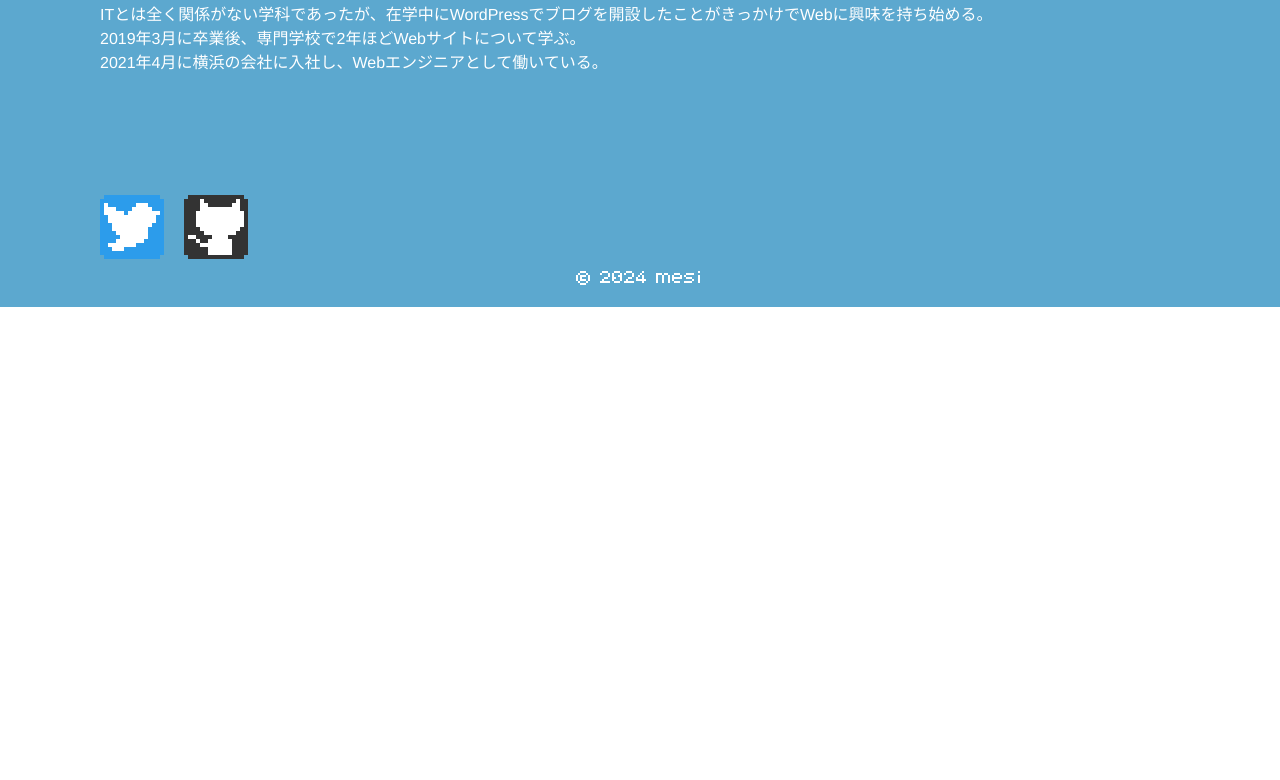
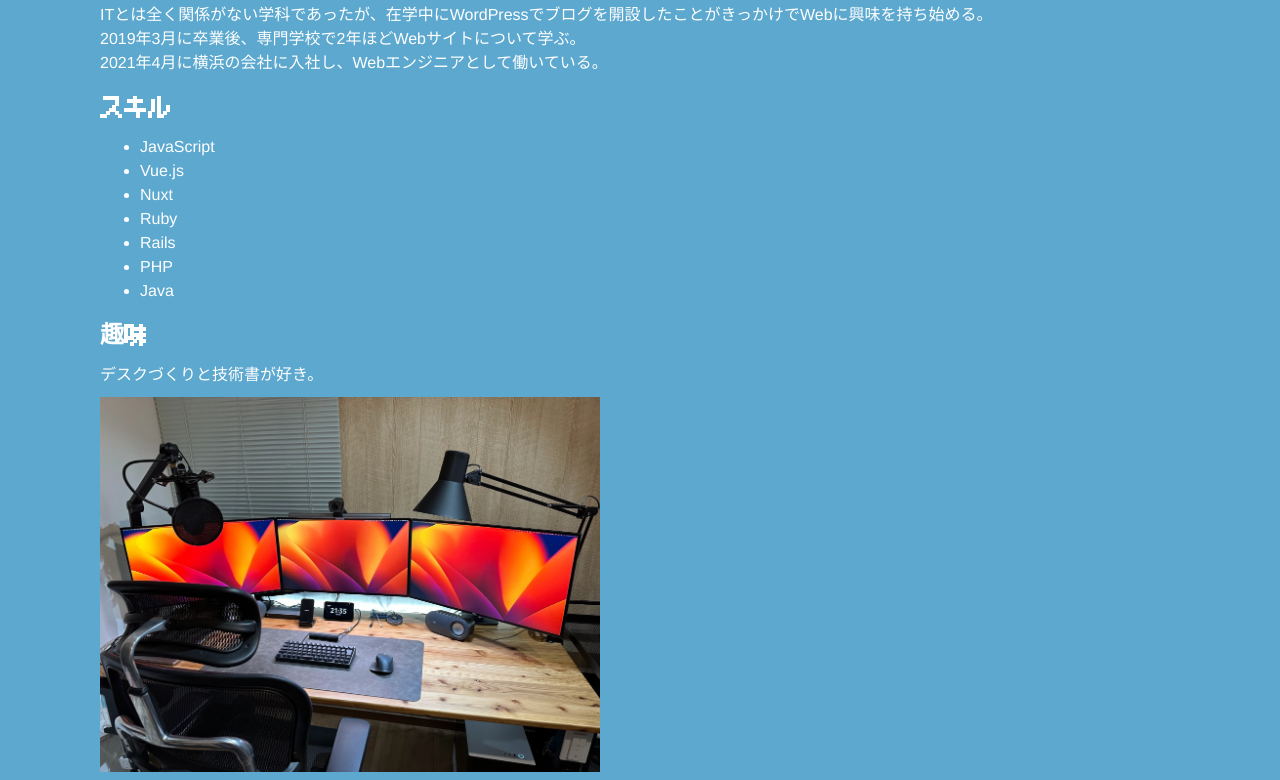
Before and after one commit to mesichicken/home, a Vue app: page /me in a window 1280 px wide. Shown: the part 582-1362 px from the top of the page. Before the commit the page ends 889 px from the top, so only its background shows below. Built offline with nearby package versions, Linux system fonts and the light colour scheme.

Commit message:
プロフ更新

```diff
--- a/src/views/ProfileView.vue
+++ b/src/views/ProfileView.vue
@@ -5,13 +5,37 @@
     </p>
     <img src="@/assets/mesi.png" class="icon" />
     <h2>経歴</h2>
-    <div class="career">
+    <div class="career normal-font">
       <p>
         1995年2月24日生まれ。<br>
         2015年4月に2浪して名古屋大学に入学。<br>
         ITとは全く関係がない学科であったが、在学中にWordPressでブログを開設したことがきっかけでWebに興味を持ち始める。<br>
         2019年3月に卒業後、専門学校で2年ほどWebサイトについて学ぶ。<br>
         2021年4月に横浜の会社に入社し、Webエンジニアとして働いている。
+      </p>
+    </div>
+
+    <h2>スキル</h2>
+    <div class="skill normal-font">
+      <p>
+        <ul>
+          <li>JavaScript</li>
+          <li>Vue.js</li>
+          <li>Nuxt</li>
+          <li>Ruby</li>
+          <li>Rails</li>
+          <li>PHP</li>
+          <li>Java</li>
+        </ul>
+      </p>
+    </div>
+
+    <h2>趣味</h2>
+    <div class="hobby normal-font">
+      <p>
+        デスクづくりと技術書が好き。<br>
+        <img src="@/assets/images/desk.jpg" class="hobby-image" />
+        <img src="@/assets/images/books.jpeg" class="hobby-image" />
       </p>
     </div>
 
@@ -33,8 +57,14 @@
   display: block;
 }
 
-.career{
+.normal-font{
   font-family: 'Avenir','Helvetica Neue','Helvetica','Arial','Hiragino Sans','ヒラギノ角ゴシック',YuGothic,'Yu Gothic','メイリオ', Meiryo,'ＭＳ Ｐゴシック','MS PGothic',sans-serif;
+}
+
+.hobby-image{
+  display: block;
+  width: 500px;
+  margin-top: 10px;
 }
 
 .sns{
```
Also changed, not shown: src/assets/images/books.jpeg (added), src/assets/images/desk.jpg (added).
